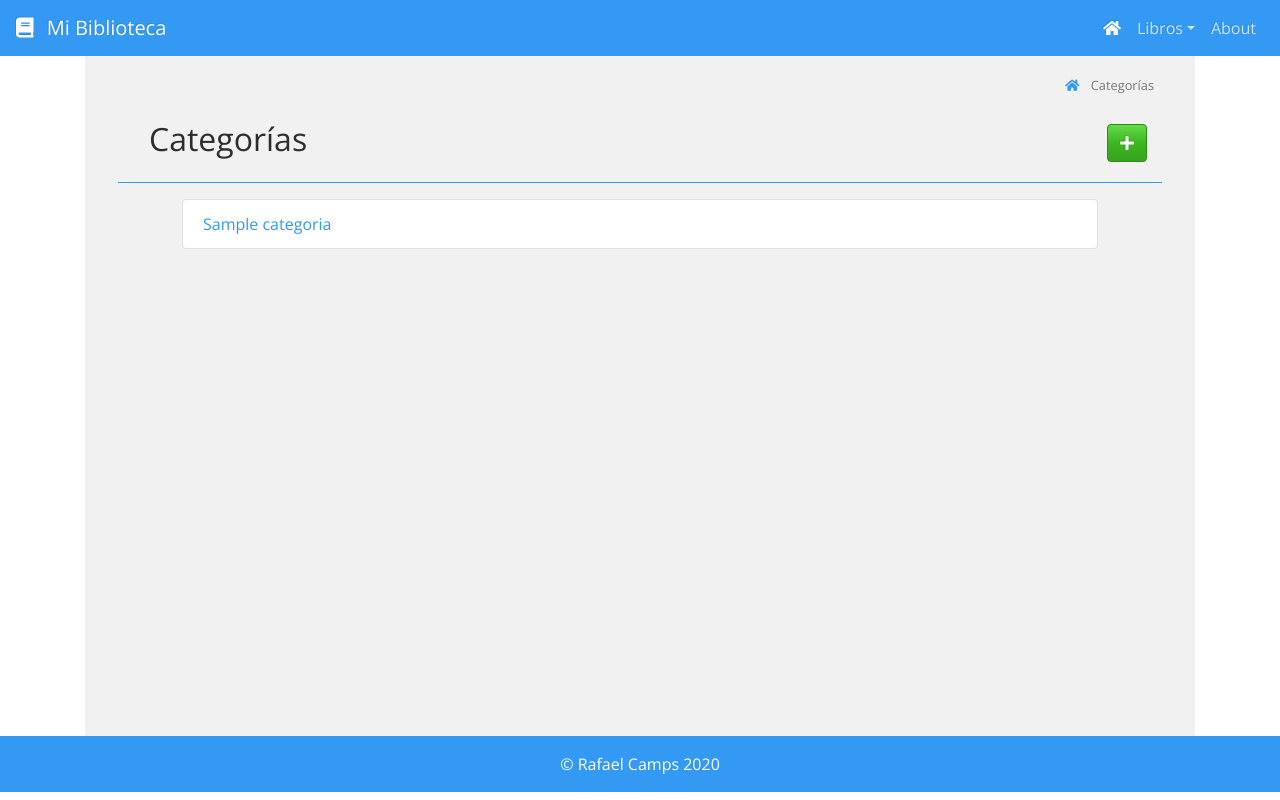
After one commit to RafaelCamps/mi-biblioteca, a CodeIgniter app: page /rcf-github/categorias in a window 1280 px wide. The commit adds this page. Run offline with CodeIgniter, Linux system fonts and the light colour scheme; tables that the repository leaves empty or names only in its code hold one stand-in row (values such as "Sample post"); some libraries are stand-ins or nearby versions.

Commit message:
Añadida selección por categorías Changes to be committed: 	modified:   application/config/autoload.php 	modified:   application/config/routes.php 	new file:   application/controllers/categorias_C.php 	modified:   application/controllers/libros_ctrl.php 	modified:   application/controllers/pages_ctrl.php 	modified:   application/models/Categorias_M.php 	renamed:    application/models/Libros_mdl.php -> application/models/Libros_M.php 	new file:   application/views/categorias/index.php 	new file:   application/views/categorias/view.php 	modified:   application/views/components/header.php 	modified:   application/views/libros/index.php 	modified:   application/views/pages/home.php

```diff
--- a/application/config/autoload.php
+++ b/application/config/autoload.php
@@ -132,4 +132,4 @@ $autoload['language'] = array();
 |
 |	$autoload['model'] = array('first_model' => 'first');
 */
-$autoload['model'] = array('libros_mdl', 'categorias_M');
+$autoload['model'] = array('libros_M', 'categorias_M');
--- a/application/config/routes.php
+++ b/application/config/routes.php
@@ -32,12 +32,16 @@ defined('BASEPATH') or exit('No direct script access allowed');
 |		my-controller/my-method	-> my_controller/my_method
 */
 
+$route['categorias/(:any)'] = 'categorias_C/view/$1';
+$route['categorias'] = 'categorias_C';
+
 $route['libros/update'] = 'libros_ctrl/update';
 $route['libros/borrar/(:any)'] = 'libros_ctrl/delete/$1';
 $route['libros/editar/(:any)'] = 'libros_ctrl/edit/$1';
 $route['libros/nuevo'] = 'libros_ctrl/create';
 $route['libros/(:any)'] = 'libros_ctrl/view/$1';
 $route['libros'] = 'libros_ctrl';
+
 $route['(:any)'] = 'pages_ctrl/view/$1';
 $route['default_controller'] = 'pages_ctrl/view';
 $route['404_override'] = '';
--- /dev/null
+++ b/application/controllers/categorias_C.php
@@ -0,0 +1,30 @@
+<?php
+defined('BASEPATH') or exit('No direct script access allowed');
+
+class Categorias_C extends CI_Controller
+{
+
+    public function index()
+    {
+        $data['title'] = "Categorías";
+        $data['categorias'] = $this->categorias_M->get_categorias();
+
+        $this->load->view('components/header');
+        $this->load->view('categorias/index', $data);
+        $this->load->view('components/footer');
+    }
+
+    public function view($url){
+        $categoria = $this->categorias_M->get_categoria($url);
+        $id_categoria = $categoria['id_categoria'];
+
+        $data['title'] = $categoria['nombre_cat'];
+        $data['categorias'] = $this->categorias_M->get_categorias();
+        $data['libros'] = $this->libros_M->get_books_by_category($id_categoria);
+
+        $this->load->view('components/header');
+        $this->load->view('categorias/view', $data);
+        $this->load->view('components/footer');
+    }
+
+}
--- a/application/models/Categorias_M.php
+++ b/application/models/Categorias_M.php
@@ -14,4 +14,10 @@ class Categorias_M extends CI_Model
         $query = $this->db->get('categorias');
         return $query->result_array();
     }
+
+    public function get_categoria($categoria)
+    {
+        $query = $this->db->get_where('categorias', array('url_cat' => $categoria));
+        return $query->row_array();
+    }
 }
--- a/application/models/Libros_mdl.php
+++ b/application/models/Libros_M.php
@@ -1,6 +1,6 @@
 <?php
 
-class Libros_mdl extends CI_Model
+class Libros_M extends CI_Model
 {
 
     public function __construct()
@@ -24,6 +24,19 @@ class Libros_mdl extends CI_Model
         $this->db->join('categorias', 'categorias.id_categoria = libros.categoria');
         $query = $this->db->get_where('libros', array('url' => $url));
         return $query->row_array();
+    }
+
+    public function get_new_books()
+    {
+        $this->db->order_by('id_libro', 'DESC');
+        $this->db->join('categorias', 'categorias.id_categoria = libros.categoria');
+        $query = $this->db->get('libros');
+        return $query->result_array();
+    }
+
+    public function get_books_by_category($id_categoria){
+        $query = $this->db->get_where('libros', array('categoria' => $id_categoria));
+        return $query->result_array();
     }
 
     public function create_book($imagen)
--- /dev/null
+++ b/application/views/categorias/index.php
@@ -0,0 +1,25 @@
+<section class="px-5 py-2">
+    <div class="row">
+        <div class="col-12 text-right p-2">
+            <small><a href="<?= base_url(); ?>home"><i class="fas fa-home mr-2"></i></a> <?= $title; ?></small>
+        </div>
+    </div>
+    <div class="row  border-bottom border-info mb-3">
+        <div class="col d-flex justify-content-between align-items-center">
+            <h2 class=" p-3"><?= $title; ?></h2>
+            <a class="btn btn-success" href="#"><i class="fas fa-plus"></i> </a>
+        </div>
+
+    </div>
+    <div class="row px-3">
+        <div class="col px-md-5">
+            <ul class="list-group">
+                <?php foreach ($categorias as $categoria) : ?>
+                    <li class="list-group-item"><a href="<?= base_url().'categorias/'.$categoria['url_cat']; ?>"><?= $categoria['nombre_cat']; ?></a></li>
+                <?php endforeach; ?>
+            </ul>
+        </div>
+
+    </div>
+
+</section>
--- a/application/views/components/header.php
+++ b/application/views/components/header.php
@@ -38,8 +38,7 @@ defined('BASEPATH') or exit('No direct script access allowed');
                             <div class="dropdown-divider text-info"></div>
                             <a class="dropdown-item" href="<?= base_url(); ?>libros">Ver todos</a>
                             <div class="dropdown-divider"></div>
-                            <a class="dropdown-item" href="<?= base_url(); ?>libros">Por categorías</a>
-                            <a class="dropdown-item" href="<?= base_url(); ?>libros">Por autor</a>
+                            <a class="dropdown-item" href="<?= base_url(); ?>categorias/liderazgo">Por categorías</a>
                         </div>
                     </li>
                     <li class="nav-item">
--- a/application/views/libros/index.php
+++ b/application/views/libros/index.php
@@ -22,10 +22,8 @@
                                 <div>
                                     <p class="text-secondary d-flex justify-content-between"><small>Editorial: <?= $libro['editorial']; ?></small><small>Categoría: <span class="text-info"><?= $libro['nombre_cat']; ?></span> </small></p>
                                     <!-- <p><?= $libro['resumen']; ?></p> -->
-                                    <p><a class="btn btn-info btn-block stretched-link " href="<?= site_url('/libros/') . $libro['url']; ?>">Ver ficha</a></p>
+                                    <p><a class="btn btn-info btn-block " href="<?= site_url('libros/');?><?= $libro['url']; ?>">Ver ficha</a></p>
                                 </div>
-
-
                             </div>
                         </article>
                     <?php endforeach; ?>
```
Also changed, not shown: application/controllers/libros_ctrl.php (+6 -6 lines), application/controllers/pages_ctrl.php (+5 -4 lines), application/views/categorias/view.php (added, +41 -0 lines), application/views/pages/home.php (+11 -32 lines).
